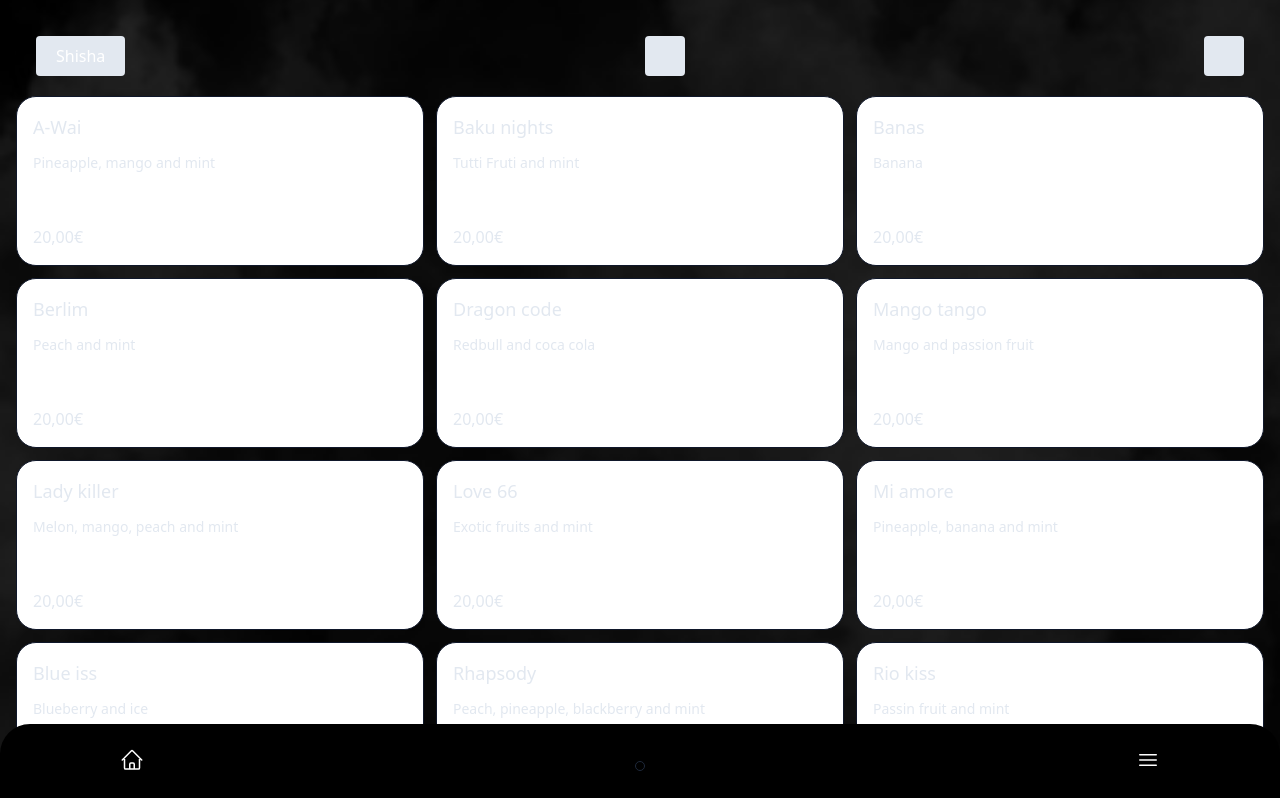
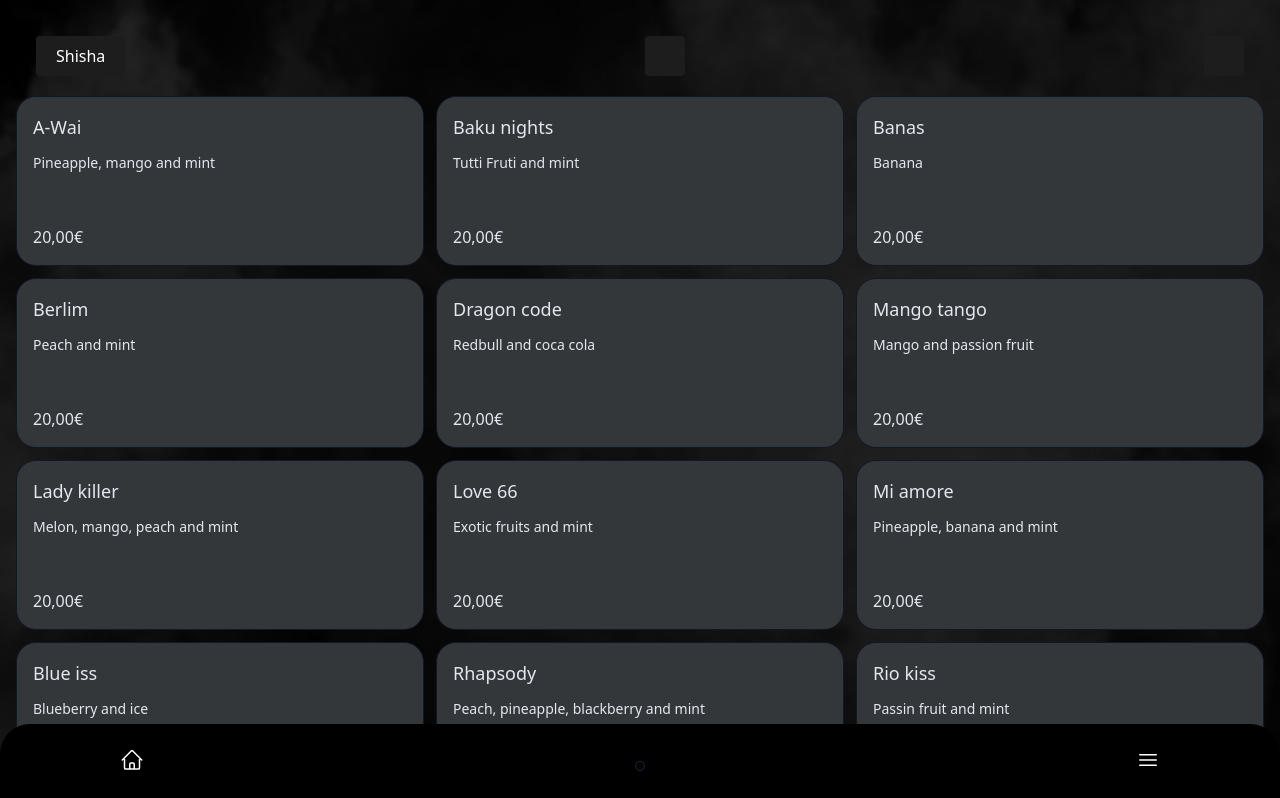
Before and after one commit to 2mShishaLounge/2m-nazare, a Next.js app: page /shisha in a window 1280 px wide. Shown: the top 798 px of the page. Built offline with nearby package versions, Linux system fonts and the light colour scheme.

Commit message:
remove buttons bg white

```diff
--- a/src/components/cards.tsx
+++ b/src/components/cards.tsx
@@ -3,7 +3,7 @@ import Link from "next/link";
 
 export const CategoryCard = ({ title, url }: { title: string; url: string }) => {
   return (
-    <Link href={url} className="category-card shadown-sm flex min-h-[80px] w-full rounded-[20px] border border-slate-200 border-slate-900 bg-[#343739] bg-white p-4 text-slate-200 lg:min-h-[100px]">
+    <Link href={url} className="category-card shadown-sm flex min-h-[80px] w-full rounded-[20px] border border-slate-200 border-slate-900 bg-[#343739] p-4 text-slate-200 lg:min-h-[100px]">
       <div className="m-auto w-full">
         <div className="flex justify-between">
           <h3>{title}</h3>
@@ -16,7 +16,7 @@ export const CategoryCard = ({ title, url }: { title: string; url: string }) =>
 
 export const FeaturedCard = ({ title, url }: { title: string; url: string }) => {
   return (
-    <Link href={url} className="featured-card shadown-sm flex min-h-[200px] w-full rounded-[20px] border border-slate-200 border-slate-900 bg-[#343739] bg-white p-4 text-slate-200 lg:min-h-[300px]">
+    <Link href={url} className="featured-card shadown-sm flex min-h-[200px] w-full rounded-[20px] border border-slate-200 border-slate-900 bg-[#343739] p-4 text-slate-200 lg:min-h-[300px]">
       <div className="m-auto w-full">
         <div className="flex justify-between">
           <h3>{title}</h3>
@@ -36,7 +36,7 @@ type ItemCardProps = {
 
 export const ItemCard = ({ name, description, price, options }: ItemCardProps) => {
   return (
-    <div className="item-card shadown-sm flex min-h-[80px] w-full rounded-[20px] border border-slate-200 border-slate-900 bg-[#343739] bg-white p-4 text-slate-200 lg:min-h-[100px]">
+    <div className="item-card shadown-sm flex min-h-[80px] w-full rounded-[20px] border border-slate-200 border-slate-900 bg-[#343739] p-4 text-slate-200 lg:min-h-[100px]">
       <div className="w-full">
         <h3 className="mb-2 text-lg">{name}</h3>
         {description && <p className="mt-3 min-h-[56px] whitespace-break-spaces text-sm">{description}</p>}
--- a/src/components/selection.tsx
+++ b/src/components/selection.tsx
@@ -5,17 +5,17 @@ export const Selection = () => {
   const { locale: currentLocale } = useRouter();
 
   return (
-    <div className="mt-5 flex w-full justify-between space-x-3 px-5 text-black text-white">
-      <Link href="/shisha" className="rounded bg-[#1D1D1D] bg-slate-200 px-5 py-2">
+    <div className="mt-5 flex w-full justify-between space-x-3 px-5 text-white">
+      <Link href="/shisha" className="rounded bg-[#1D1D1D] px-5 py-2">
         Shisha
       </Link>
-      <Link href="/drinks" className="rounded bg-[#1D1D1D] bg-slate-200 px-5 py-2">
+      <Link href="/drinks" className="rounded bg-[#1D1D1D] px-5 py-2">
         {currentLocale === "en" && <p className="text-center ">Drinks</p>}
         {currentLocale === "pt" && <p className="text-center ">Bebidas</p>}
         {currentLocale === "fr" && <p className="text-center ">Boissons</p>}
         {currentLocale === "es" && <p className="text-center ">Bebidas</p>}
       </Link>
-      <Link href="/snacks" className="rounded bg-[#1D1D1D] bg-slate-200 px-5 py-2">
+      <Link href="/snacks" className="rounded bg-[#1D1D1D] px-5 py-2">
         {currentLocale === "en" && <p className="text-center ">Food</p>}
         {currentLocale === "fr" && <p className="text-center ">Cuisine</p>}
         {currentLocale === "pt" && <p className="text-center ">Comida</p>}
```
